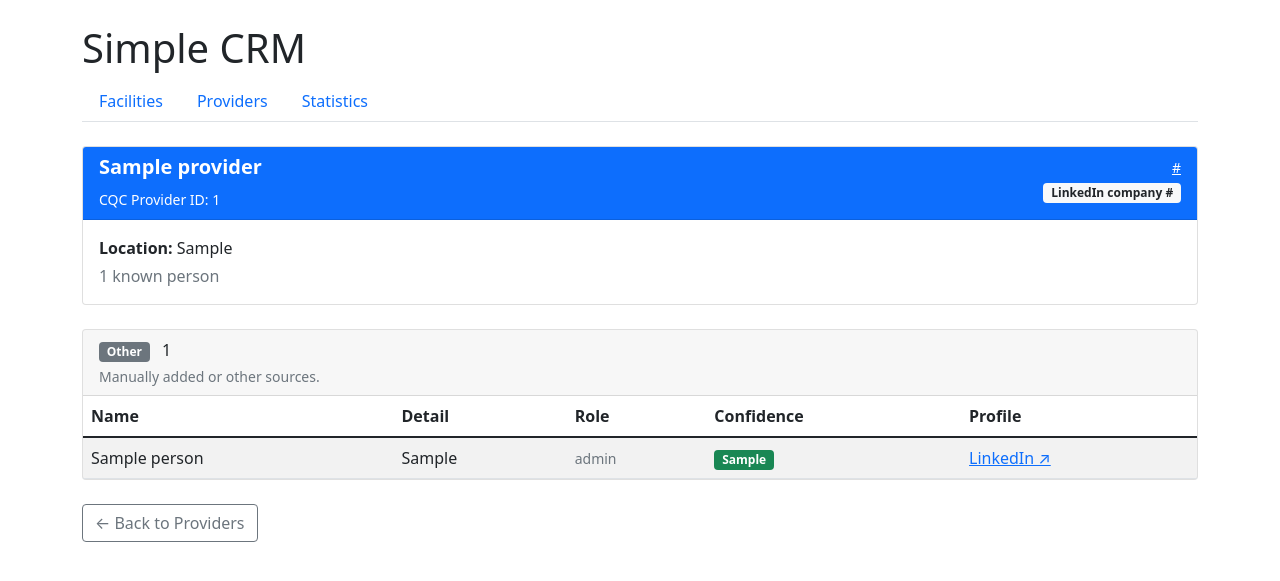
After one commit to mooperd/cqc-companies, a Flask app: page /provider/1 in a window 1280 px wide. The commit adds this page. Shown: the top 581 px of the page. Run offline with Flask 3, Linux system fonts and the light colour scheme; tables that the repository leaves empty hold one stand-in row (values such as "Sample post").

Commit message:
feat: provider detail page — a provider's people, grouped by source
Adds GET /provider/<id>: renders the Person rows tied to a provider by Role
(ADR 0014), grouped into LinkedIn contacts (ADR 0016), Companies House directors/
PSCs (ADR 0013), and Other, each with the source-specific detail from
control_nature (a scraped headline, a directorship, a PSC nature). The provider
name in the /providers listing now links here. This is the first UI surface for
the CRM person/role data — previously only reachable via SQL.

- Role.source_category property: the one enforced reading of the source-prefix
  vocabulary model.py documents, so the view (and future consumers) share it
  rather than re-deriving startswith() checks.
- Eager-load role.person (joinedload) so the page is 2 queries regardless of how
  many roles a provider has — verified against the 10 live Barchester people.
- test_provider_detail.py: real assertions (self-contained sqlite) — renders the
  people + headlines + profile links, empty-state, 404 on unknown provider.

Verified end to end: /provider/31 returns 200 with all 10 scraped Barchester
people, their headlines, and clickable LinkedIn profiles. Full suite green (13).

Co-developed-by: Claude Code v (claude-opus-4-8)

```diff
--- a/app.py
+++ b/app.py
@@ -5,12 +5,13 @@ import base64
 import secrets
 from dotenv import load_dotenv
 from flask import Flask, render_template, request, redirect, url_for, flash
-from model import db, Provider, Facility
+from model import db, Provider, Facility, Role
 import matplotlib
 matplotlib.use('Agg')  # Use non-interactive backend
 import matplotlib.pyplot as plt
 import numpy as np
 from sqlalchemy import func, case
+from sqlalchemy.orm import joinedload
 
 load_dotenv()
 
@@ -288,6 +289,26 @@ def providers():
                          service_types_filter=service_types_filter,
                          specialisms_options=specialisms_options,
                          service_types_options=service_types_options)
+
+@app.route('/provider/<int:provider_id>')
+def provider_detail(provider_id):
+    """A provider's people (ADR 0014): the Person rows tied to it by Role, grouped
+    by where each fact came from — LinkedIn scrapes (ADR 0016), Companies House
+    enrichment (ADR 0013), or manual. Each role carries the source-specific detail
+    (a scraped headline, a directorship, a PSC nature) in control_nature."""
+    provider = Provider.query.get_or_404(provider_id)
+    # Eager-load each role's Person (many-to-one) to avoid an N+1 across the roles.
+    roles = (Role.query.options(joinedload(Role.person))
+             .filter_by(provider_id=provider_id)
+             .order_by(Role.source, Role.id).all())
+
+    # Fixed, meaningful group order; empty groups are dropped in the template.
+    groups = {'LinkedIn': [], 'Companies House': [], 'Other': []}
+    for role in roles:
+        groups[role.source_category].append(role)
+
+    return render_template('provider_detail.html',
+                           provider=provider, groups=groups, people_count=len(roles))
 
 @app.route('/statistics')
 def statistics():
--- a/model.py
+++ b/model.py
@@ -136,6 +136,17 @@ class Role(db.Model):
     # PSC natures_of_control summary (ownership %, voting rights); null for officers.
     control_nature = db.Column(db.Text)
 
+    @property
+    def source_category(self) -> str:
+        """Coarse provenance bucket for display/grouping — the one enforced reading
+        of the `source` prefix vocabulary documented above (so views and any future
+        consumer share a single definition rather than re-deriving the prefixes)."""
+        if self.source.startswith('phantombuster'):
+            return 'LinkedIn'
+        if self.source.startswith('companies_house'):
+            return 'Companies House'
+        return 'Other'
+
 
 # An erasure/objection tombstone (ADR 0017 §5). NOT the profile — only a one-way
 # hash of a stable identifier (linkedin_url and/or the canonical name form,
--- /dev/null
+++ b/templates/provider_detail.html
@@ -0,0 +1,102 @@
+<!DOCTYPE html>
+<html>
+<head>
+    <title>Simple CRM - {{ provider.name }}</title>
+    <link href="https://cdn.jsdelivr.net/npm/bootstrap@5.1.3/dist/css/bootstrap.min.css" rel="stylesheet">
+</head>
+<body>
+    <div class="container mt-4">
+        <h1>Simple CRM</h1>
+
+        <ul class="nav nav-tabs mb-4">
+            <li class="nav-item"><a class="nav-link" href="/">Facilities</a></li>
+            <li class="nav-item"><a class="nav-link" href="/providers">Providers</a></li>
+            <li class="nav-item"><a class="nav-link" href="/statistics">Statistics</a></li>
+        </ul>
+
+        <div class="card mb-4">
+            <div class="card-header bg-primary text-white">
+                <div class="row">
+                    <div class="col-md-8">
+                        <h5><strong>{{ provider.name }}</strong></h5>
+                        {% if provider.cqc_provider_id %}
+                        <small>CQC Provider ID: {{ provider.cqc_provider_id }}</small>
+                        {% endif %}
+                    </div>
+                    <div class="col-md-4 text-end">
+                        {% if provider.website %}
+                        <a href="{{ provider.website }}" target="_blank" rel="noopener" class="text-white">
+                            <small>{{ provider.website }}</small></a><br>
+                        {% endif %}
+                        {% if provider.linkedin_company_id %}
+                        <span class="badge bg-light text-dark">LinkedIn company {{ provider.linkedin_company_id }}</span>
+                        {% endif %}
+                    </div>
+                </div>
+            </div>
+            <div class="card-body">
+                {% if provider.town_city %}<p class="mb-1"><strong>Location:</strong> {{ provider.town_city }}</p>{% endif %}
+                <p class="mb-0 text-muted">{{ people_count }} known {{ 'person' if people_count == 1 else 'people' }}</p>
+            </div>
+        </div>
+
+        {% set labels = {
+            'LinkedIn': ('LinkedIn contacts', 'bg-info', 'Low-confidence decision-makers scraped from LinkedIn (ADR 0016).'),
+            'Companies House': ('Companies House', 'bg-success', 'Directors and persons with significant control (ADR 0013).'),
+            'Other': ('Other', 'bg-secondary', 'Manually added or other sources.')
+        } %}
+
+        {% for group, entries in groups.items() if entries %}
+        {% set label, colour, blurb = labels[group] %}
+        <div class="card mb-4">
+            <div class="card-header">
+                <span class="badge {{ colour }}">{{ label }}</span>
+                <span class="ms-2">{{ entries|length }}</span>
+                <small class="text-muted d-block mt-1">{{ blurb }}</small>
+            </div>
+            <div class="card-body p-0">
+                <table class="table table-striped mb-0">
+                    <thead>
+                        <tr>
+                            <th>Name</th>
+                            <th>{{ 'Headline' if group == 'LinkedIn' else 'Detail' }}</th>
+                            <th>Role</th>
+                            <th>Confidence</th>
+                            <th>Profile</th>
+                        </tr>
+                    </thead>
+                    <tbody>
+                        {% for role in entries %}
+                        <tr>
+                            <td>{{ role.person.name }}</td>
+                            <td>{{ role.control_nature or '—' }}</td>
+                            <td><small class="text-muted">{{ role.role_type }}</small></td>
+                            <td>
+                                {% if role.person.match_confidence == 'low' %}
+                                <span class="badge bg-warning text-dark">low</span>
+                                {% elif role.person.match_confidence %}
+                                <span class="badge bg-success">{{ role.person.match_confidence }}</span>
+                                {% else %}—{% endif %}
+                            </td>
+                            <td>
+                                {% if role.person.linkedin_url %}
+                                <a href="{{ role.person.linkedin_url }}" target="_blank" rel="noopener">LinkedIn ↗</a>
+                                {% else %}—{% endif %}
+                            </td>
+                        </tr>
+                        {% endfor %}
+                    </tbody>
+                </table>
+            </div>
+        </div>
+        {% else %}
+        <div class="alert alert-light border">
+            No people recorded for this provider yet. LinkedIn contacts appear here once a
+            scrape runs (ADR 0016); directors once Companies House enrichment runs (ADR 0013).
+        </div>
+        {% endfor %}
+
+        <a href="/providers" class="btn btn-outline-secondary">← Back to Providers</a>
+    </div>
+</body>
+</html>
--- a/templates/providers.html
+++ b/templates/providers.html
@@ -135,10 +135,11 @@
                     <div class="card-header bg-primary text-white">
                         <div class="row">
                             <div class="col-md-8">
-                                <h5><strong>{{ provider.name }}</strong></h5>
+                                <h5><strong><a href="/provider/{{ provider.id }}" class="text-white">{{ provider.name }}</a></strong></h5>
                                 {% if provider.cqc_provider_id %}
                                 <small>CQC Provider ID: {{ provider.cqc_provider_id }}</small>
                                 {% endif %}
+                                <a href="/provider/{{ provider.id }}" class="text-white"><small>· view people ↗</small></a>
                             </div>
                             <div class="col-md-4 text-end">
                                 <span class="badge bg-light text-dark">{{ provider.facilities|length }}
```
Also changed, not shown: test_provider_detail.py (added, +64 -0 lines).
